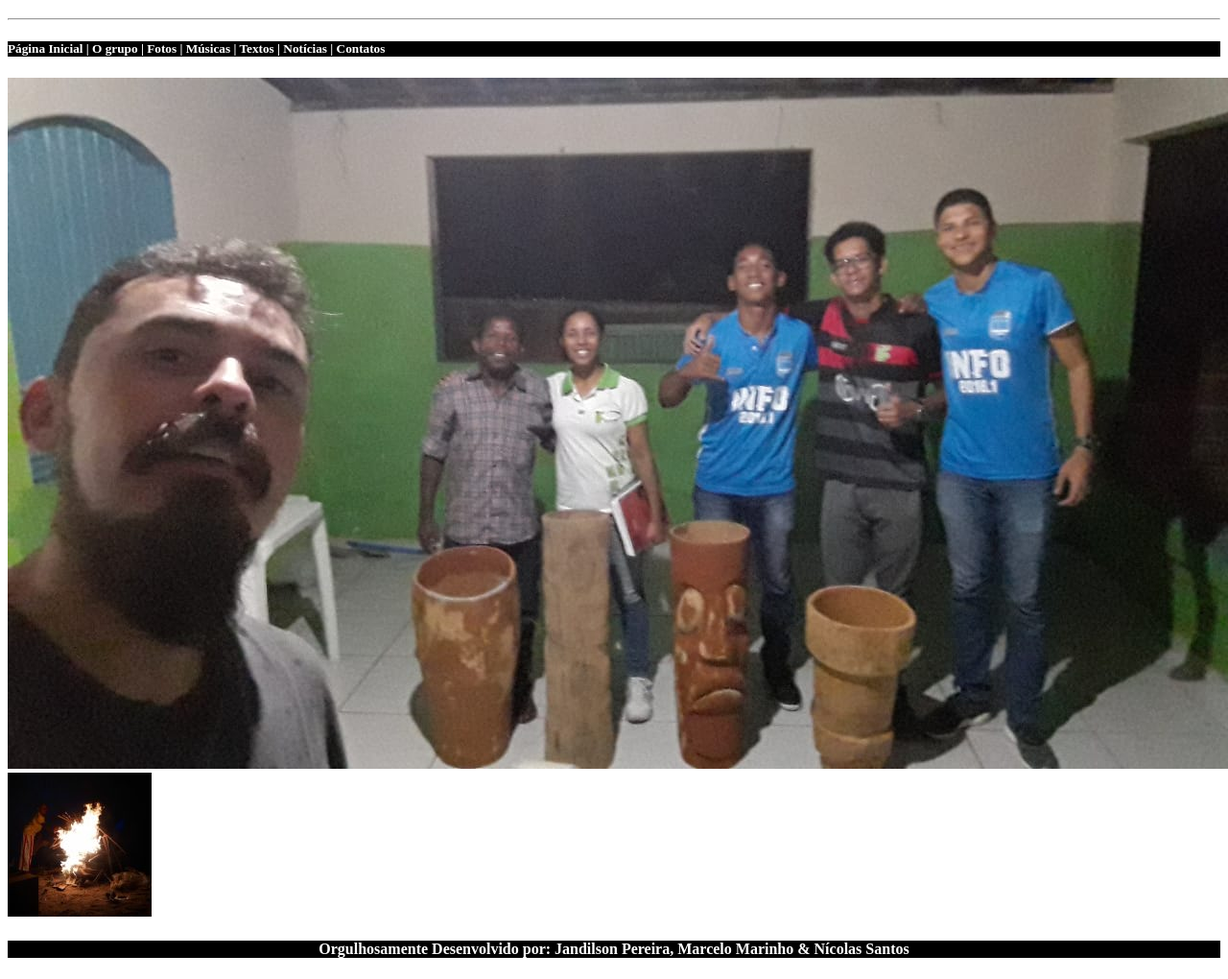
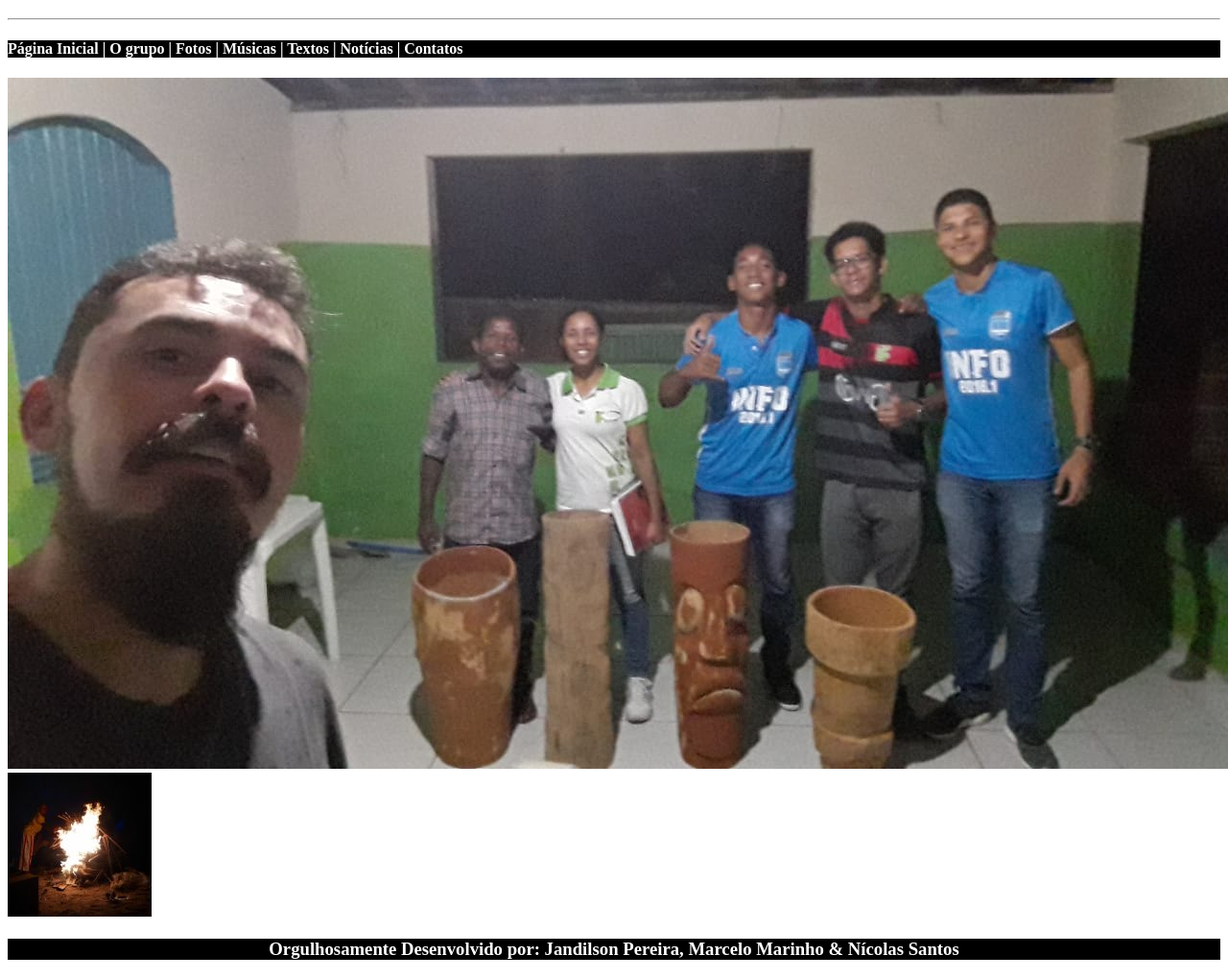
Before and after one commit to brunogomesifrn/info318herdeiros, a plain HTML site: page index.html in a window 1280 px wide. Shown: the part 61-1081 px from the top of the page at 96% size. Drawn offline with Linux system fonts and the light colour scheme.

```diff
--- a/css/estilo.css
+++ b/css/estilo.css
@@ -8,7 +8,7 @@ p{
 
 color: white;
 }
-h4 {
+h3{
 
 text-align: center;
 background-color:black;
@@ -18,7 +18,7 @@ p {
 
 text-align: center;
 }
-h5{
+h4{
 background-color:black;
 color: white;
 }
--- a/index.html
+++ b/index.html
@@ -16,7 +16,7 @@
 	<div class="container-fluid">
  <div class="row">
 	<div class="col-12 branco">
-	<h5> Página Inicial | O grupo | Fotos | Músicas | Textos | Notícias | Contatos</h5>
+	<h4> Página Inicial | O grupo | Fotos | Músicas | Textos | Notícias | Contatos</h4>
 	</div>
     </div>
 
@@ -28,7 +28,7 @@
 
 <div class="row">
 	<div class="col-12 centralizar branco">
-	<h4> Orgulhosamente Desenvolvido por: Jandilson Pereira, Marcelo Marinho & Nícolas Santos</h4>
+	<h3> Orgulhosamente Desenvolvido por: Jandilson Pereira, Marcelo Marinho & Nícolas Santos</h3>
 	</div>
 
 </body>
```
Also changed, not shown: contato.html (+4 -4 lines).
